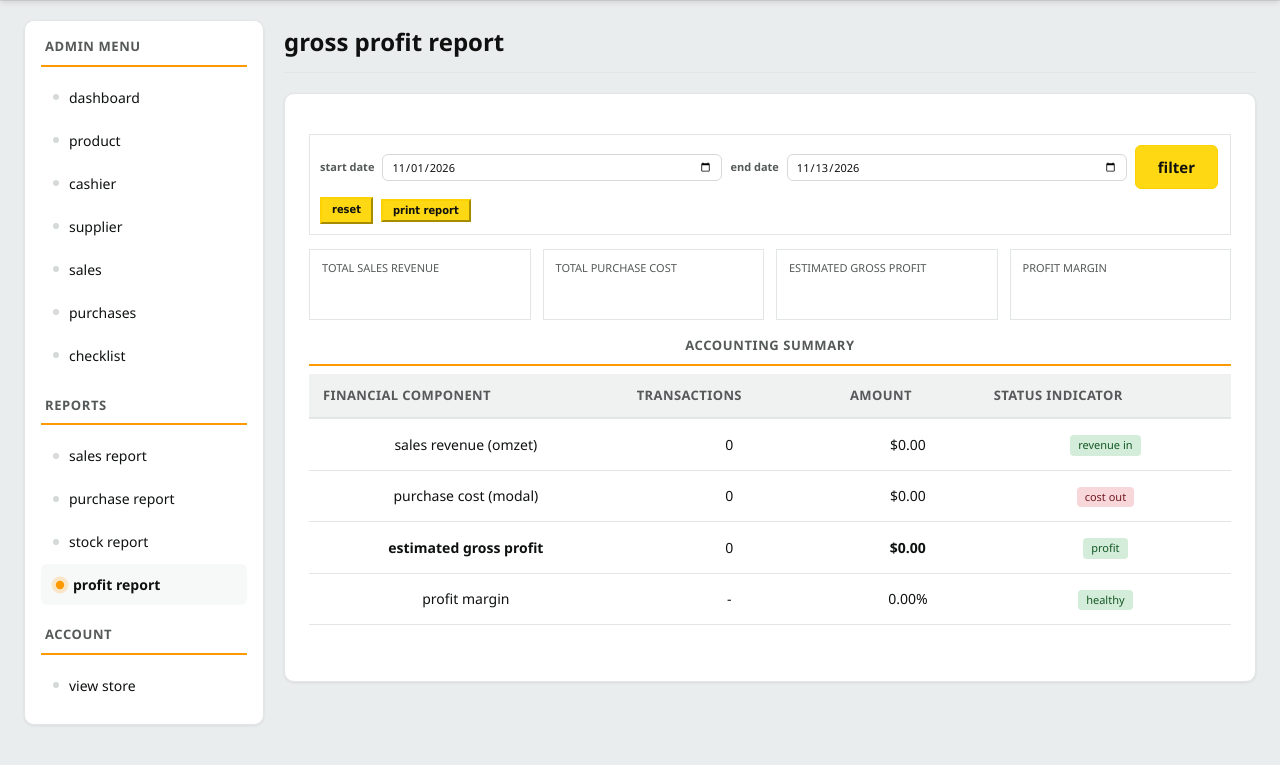
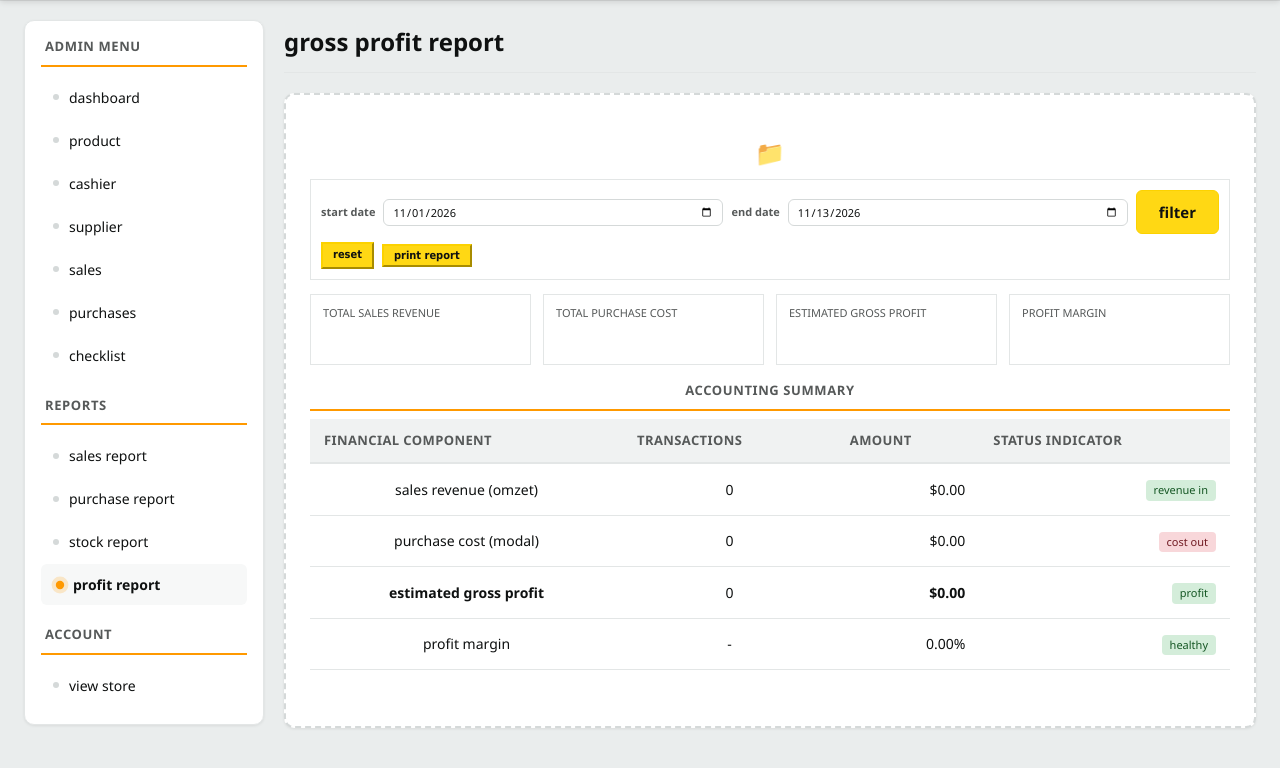
Before and after one commit to agenmosat/weeklywork, a PHP site: page /admin/laporanlaba.php in a window 1280 px wide. Shown: the part 66-834 px from the top of the page. Run offline with PHP 8.4, Linux system fonts and the light colour scheme; a user stored in the database is signed in; data that the repository does not hold is empty.

Commit message:
perubahan ui di sini

```diff
--- a/assets/style.css
+++ b/assets/style.css
@@ -184,6 +184,11 @@ body.themedark .error { background-color: #3B1F1F; }
     font-weight: 700;
     cursor: pointer;
     font-family: var(--font);
+    transition: background-color 0.15s ease, transform 0.1s ease; /* Tambahan transisi */
+}
+
+.enterbtn:active {
+    transform: scale(0.98); /* Efek tombol agak mengecil saat ditekan */
 }
 
 .enterbtn:hover { background-color: var(--accent); border-color: var(--accent); }
@@ -613,7 +618,7 @@ body.themedark .itemprice { color: var(--textmain); }
 .backlink:hover { color: var(--linkhover); text-decoration: none; }
 
 .emptybox {
-    border: 1px solid var(--border);
+    border: 2px dashed var(--borderstrong);
     border-radius: var(--radius);
     padding: 40px 24px;
     background-color: var(--bgcard);
@@ -621,6 +626,13 @@ body.themedark .itemprice { color: var(--textmain); }
     color: var(--textdim);
     font-size: 15px;
     box-shadow: var(--shadow);
+}
+
+.emptybox::before {
+    content: "📁 ";
+    display: block;
+    font-size: 24px;
+    margin-bottom: 8px;
 }
 
 /* detail page */
@@ -714,10 +726,26 @@ body.themedark .itemprice { color: var(--textmain); }
 
 .cartrow { border-bottom: 1px solid var(--border); }
 .cartrow:hover { background-color: var(--bgsoft); }
-
-.cartcell { padding: 14px; font-size: 14px; color: var(--textmain); border: none; }
+.cartcell
+ { padding: 14px; font-size: 14px; color: var(--textmain); border: none; }
 
 .cartrow:last-child .cartcell { border-bottom: none; }
+
+.cartrow { border-bottom: 1px solid var(--border); }
+.cartrow:hover { background-color: var(--bgsoft); }
+.cartcell { padding: 14px; font-size: 14px; color: var(--textmain); border: none; }
+.cartrow:last-child .cartcell { border-bottom: none; }
+
+/* === TAMBAHKAN DI SINI (UNTUK NOMOR 2) === */
+.carttable .cartrow .cartcell:nth-child(3),
+.carttable .cartrow .cartcell:nth-child(4),
+.carttable .cartrow .cartcell:nth-child(5) {
+    text-align: right;
+}
+
+.priceinput, .subtotalinput {
+    text-align: right;
+}
 
 /* forms */
 .formbox { margin: 0; }
--- a/index.php
+++ b/index.php
@@ -14,7 +14,7 @@ $now = time();
 $message = "";
 
 if (isset($_SESSION['user'])) {
-    if (isset($_SESSION['role']) && $_SESSION['role'] === "admin") {
+    if (isset($_SESSION['role']) && $_SESSION['role'] "admin") {
         header("Location: admin/admin.php");
     } else {
         header("Location: home/dashboard.php");
```
